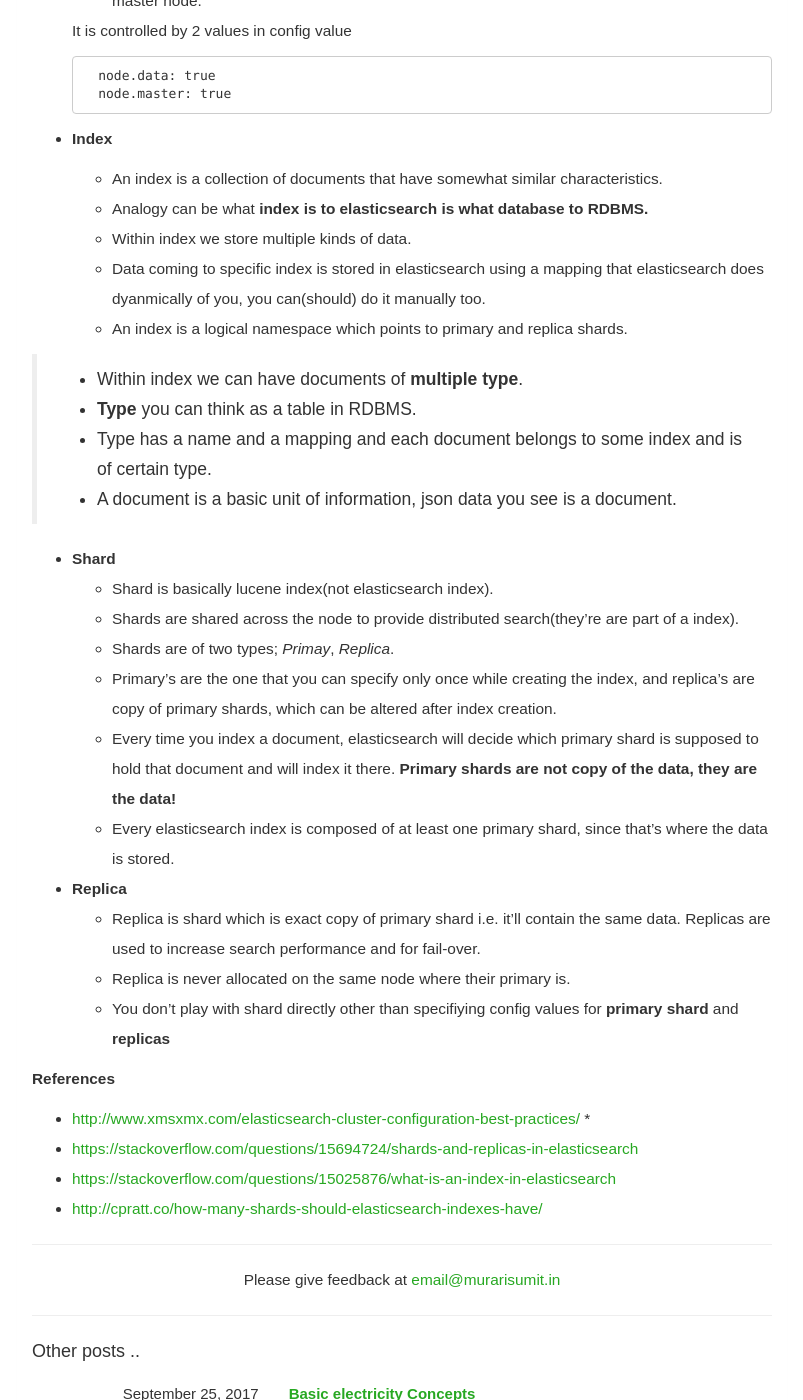
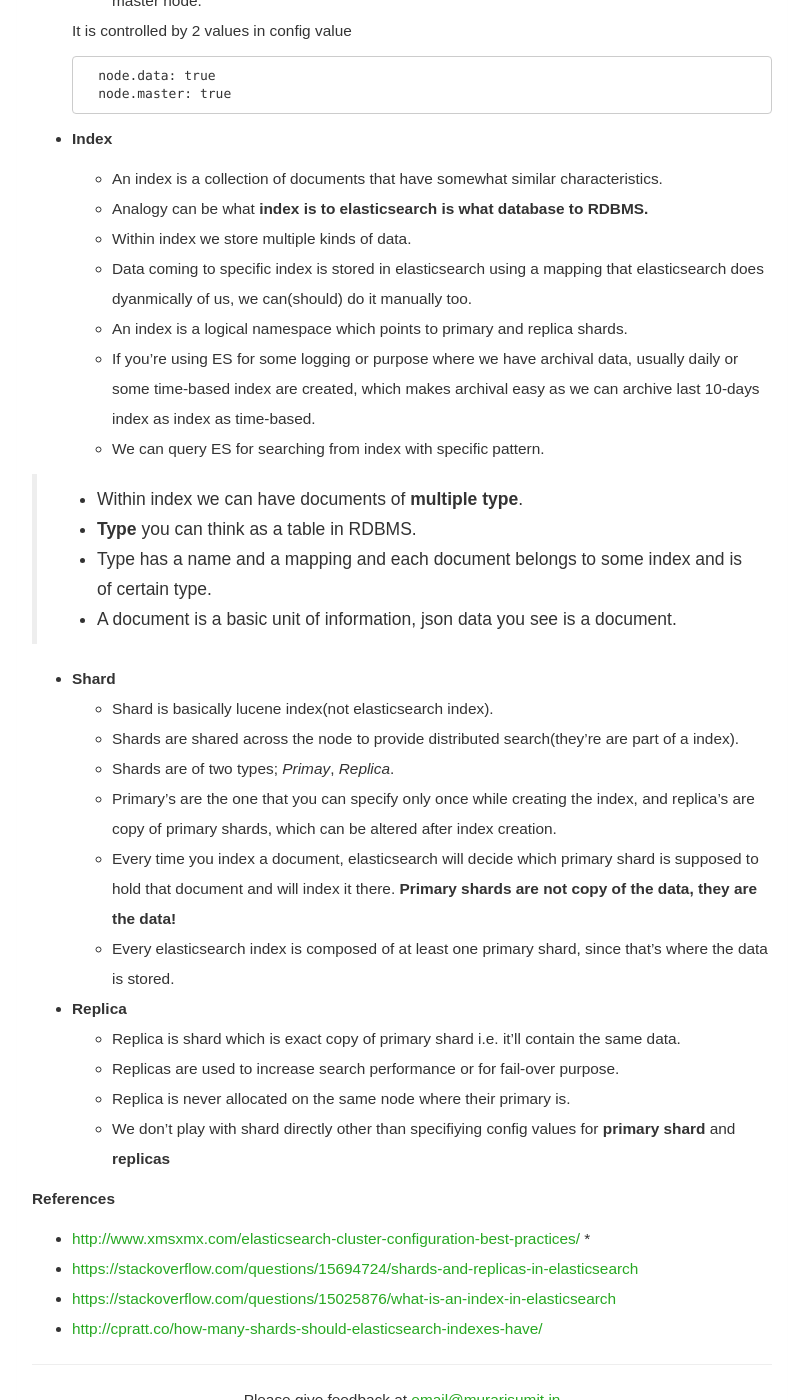
Before and after one commit to murarisumit/murarisumit.github.io, a Jekyll site: the page built from _posts/2016-08-11-Elasticsearch-terms.md, in a window 1280 px wide and 1400 px high, scrolled down 890 px. Shown: the whole window, without its empty margins (238-1041 px from the left). Built offline with Jekyll 4.4.1, drawn with Linux system fonts in a browser that asks for light colours; some web fonts are replaced.

Commit message:
Updated post 2016-08-11-Elasticsearch-terms.md

```diff
--- a/_posts/2016-08-11-Elasticsearch-terms.md
+++ b/_posts/2016-08-11-Elasticsearch-terms.md
@@ -32,8 +32,10 @@ It can be one of 4 types.
     * An index is a collection of documents that have somewhat similar characteristics.
     * Analogy can be what **index is to elasticsearch is what database to RDBMS.**
     * Within index we store multiple kinds of data.
-    * Data coming to specific index is stored in elasticsearch using a mapping that elasticsearch does dyanmically of you, you can(should) do it manually too.
+    * Data coming to specific index is stored in elasticsearch using a mapping that elasticsearch does dyanmically of us, we can(should) do it manually too.
     * An index is a logical namespace which points to primary and replica shards.
+    * If you're using ES for some logging or purpose where we have archival data, usually daily or some time-based index are created, which makes archival easy as we can archive last 10-days index as index as time-based.
+    * We can query ES for searching from index with specific pattern.
 
 
 
@@ -54,9 +56,10 @@ It can be one of 4 types.
 
 
 * **Replica**
-	* Replica is shard which is exact copy of primary shard i.e. it'll contain the same data. Replicas are used to increase search performance and for fail-over.
+	* Replica is shard which is exact copy of primary shard i.e. it'll contain the same data.
+    * Replicas are used to increase search performance or for fail-over purpose.
 	* Replica is never allocated on the same node where their primary is.
-	* You don't play with shard directly other than specifiying config values for **primary shard** and **replicas**
+	* We don't play with shard directly other than specifiying config values for **primary shard** and **replicas**
 
 
 
```
